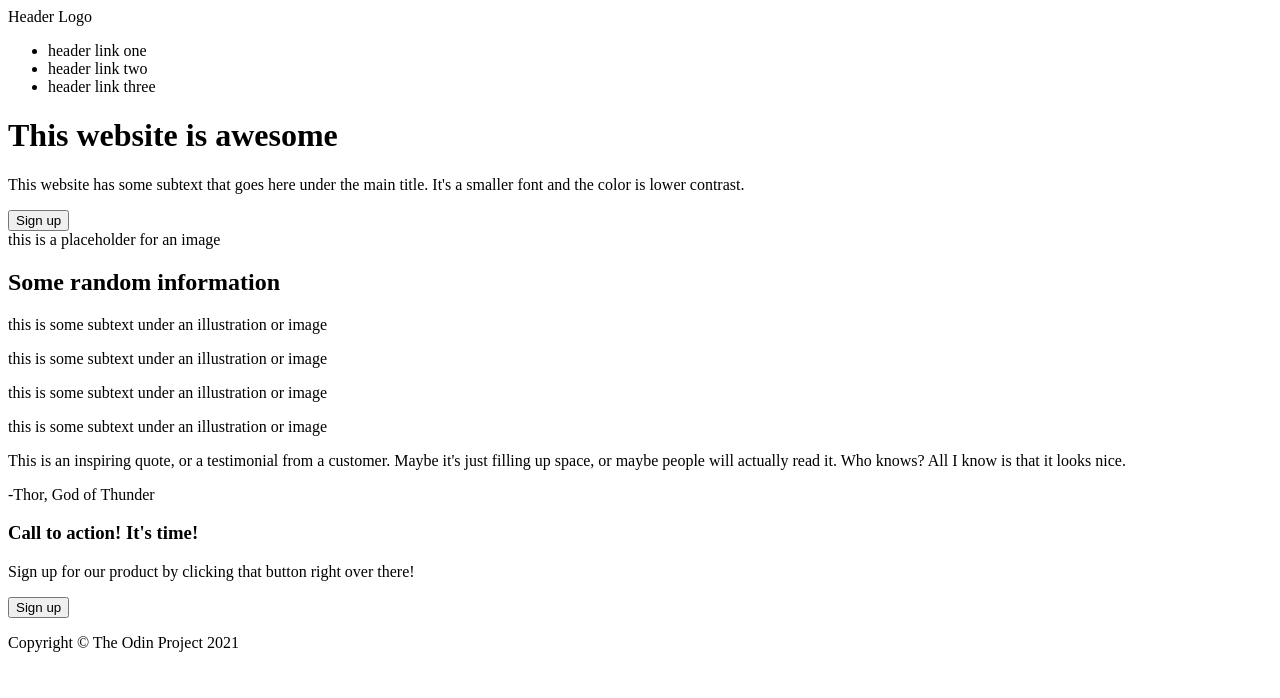
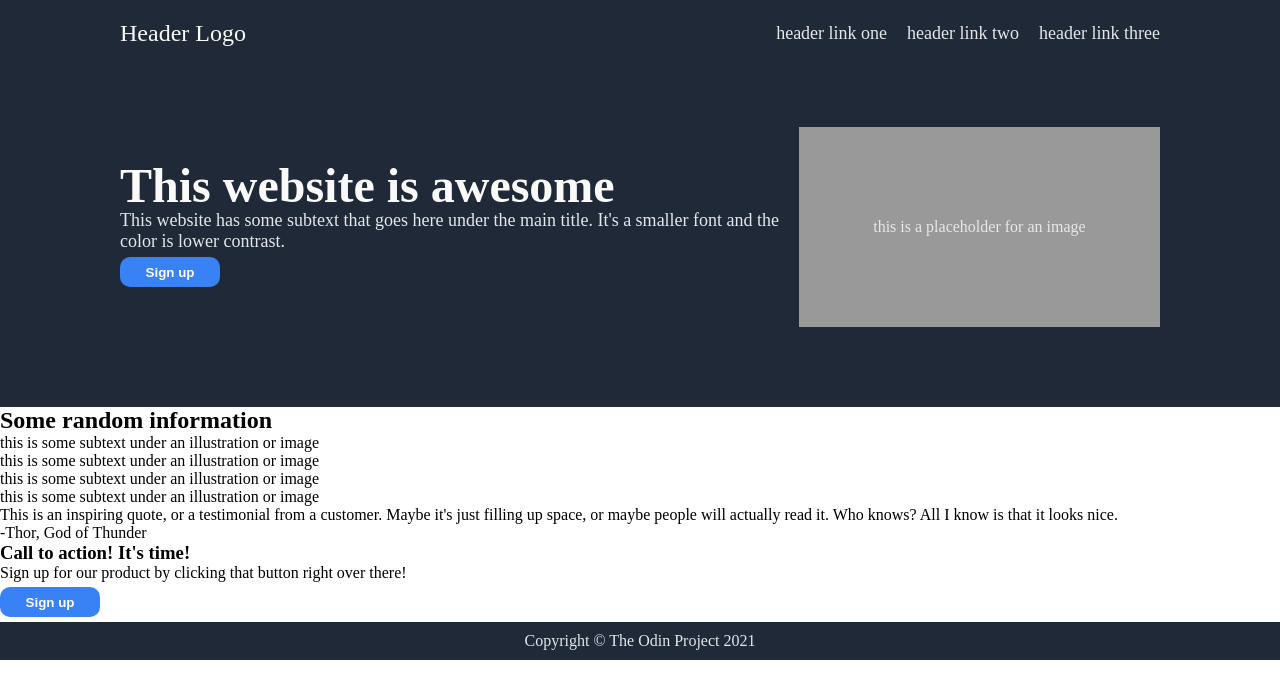
Before and after one commit to prospero-apps/landing-page, a plain HTML site: page index.html in a window 1280 px wide. Drawn offline with Linux system fonts and the light colour scheme.

Commit message:
Style section 1 and footer

```diff
--- a/index.html
+++ b/index.html
@@ -5,18 +5,22 @@
     <meta http-equiv="X-UA-Compatible" content="IE=edge">
     <meta name="viewport" content="width=device-width, initial-scale=1.0">
     <title>Landing Page</title>
+    <link rel="stylesheet" href="style.css">
 </head>
 <body>
     <!-- section 1 -->
     <div class="hero">
+        <div class="upper">
             <div class="logo">Header Logo</div>
             <div class="links">
                 <ul>
-                <li>header link one</li>
-                <li>header link two</li>
-                <li>header link three</li>
+                    <li><a href="#">header link one</a></li>
+                    <li><a href="#">header link two</a></li>
+                    <li><a href="#">header link three</a></li>
                 </ul>
             </div>
+        </div>
+        <div class="lower">
             <div class="main">
                 <h1>This website is awesome</h1>
                 <p>This website has some subtext that goes
@@ -26,6 +30,7 @@
             </div>
             <div class="placeholder">
                 <div>this is a placeholder for an image</div>
+            </div>
         </div>
     </div>
 
--- a/style.css
+++ b/style.css
@@ -0,0 +1,106 @@
+* {
+    margin: 0;
+    padding: 0;;
+}
+
+/* section 1 */
+.hero {
+    background-color: #1f2937;
+    color: #e5e7eb;
+    padding: 20px 120px 80px 120px;
+    display: flex;
+    flex-direction: column;
+}
+
+.upper {
+    display: flex;
+    padding-bottom: 80px;
+    justify-content: space-between;
+    align-items: center;
+}
+
+.logo {
+    color: #f9faf8;
+    font-size: 24px;;
+}
+
+a {
+    text-decoration: none;
+    color: #e5e7eb;
+    font-size: 18px;
+    margin: 0;
+    padding: 0;
+}
+
+ul {
+    display: flex;
+    list-style-type: none;
+    gap: 20px;
+}
+
+.lower {
+    display: flex;
+    justify-content: space-between;
+    align-items: center;
+    gap: 10px
+}
+
+.main {
+    display: flex;
+    flex-direction: column;
+    flex: 1 0 50%;
+}
+
+.main h1 {
+    color: #f9faf8;
+    font-size: 48px;
+    font-weight: bolder;
+    line-height: 1;
+}
+
+.main p {
+    color: #e5e7eb;
+    font-size: 18px;
+}
+
+button {
+    background-color: #3882f6;
+    color: #fff;
+    font-weight: bold;
+    width: 100px;
+    height: 30px;
+    border-radius: 10px;
+    border-width: 0;
+    margin: 5px 0;
+}
+
+.lower .placeholder {
+    display: flex;
+    justify-content: center;
+    align-items: center;
+    background: #999;
+    flex: 1 0 auto;
+    min-height: 200px;
+}
+
+
+/* section 2 */
+
+
+
+
+
+
+
+
+
+
+
+
+/* footer */
+footer {
+    background-color: #1f2937;
+    color: #e5e7eb;
+    padding: 10px;
+    text-align: center;
+}
```
Lines whose indentation alone changed are shown as unchanged.
